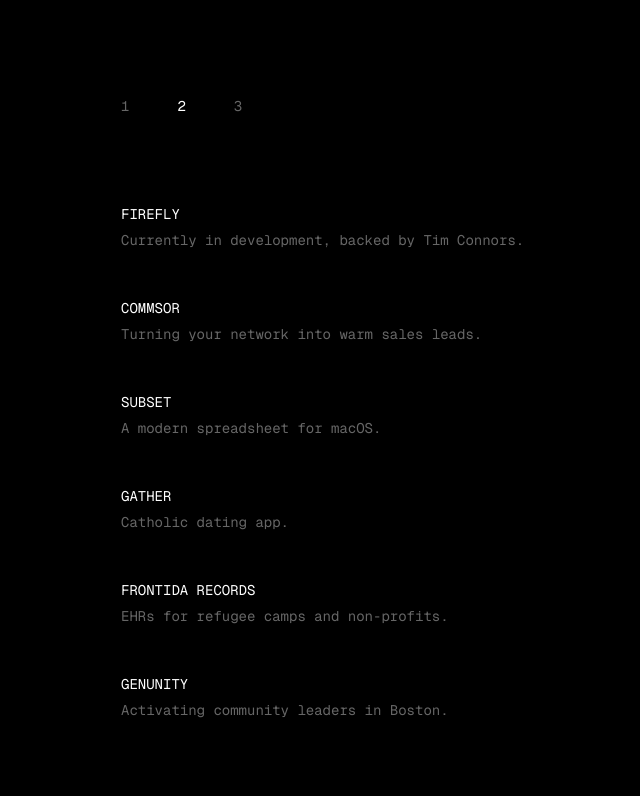
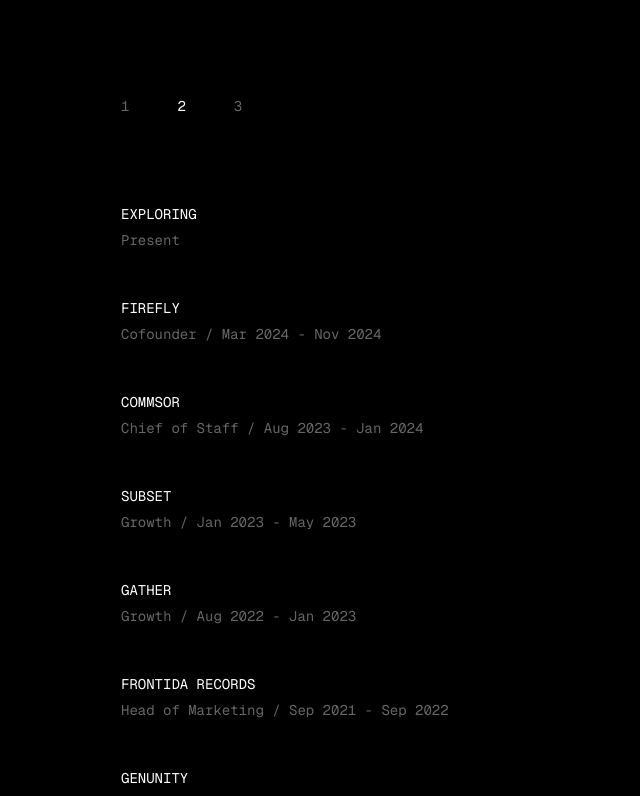
Before and after one commit to ChristianMSurya/christian, a Next.js app: page /work in a window 1280 px wide. Shown: the top 796 px of the page, without its empty margins (119-759 px from the left). Built offline with nearby package versions, Linux system fonts and the light colour scheme.

Commit message:
work page edits

```diff
--- a/src/app/work/page.tsx
+++ b/src/app/work/page.tsx
@@ -1,37 +1,50 @@
 'use client';
 import Footer from "@/components/footer";
 import { ArrowUpRight } from "lucide-react";
+import Link from 'next/link';
 
 export default function Work() {
   const projects = [
     {
+      name: "EXPLORING",
+      details: "Present",
+      description: "",
+      link: "/writing"
+    },
+    {
       name: "FIREFLY",
-      description: "Currently in development, backed by Tim Connors.",
+      details: "Cofounder / Mar 2024 - Nov 2024",
+      description: "",
       link: "https://www.tryfirefly.ai"
     },
     {
       name: "COMMSOR",
-      description: "Turning your network into warm sales leads.",
+      details: "Chief of Staff / Aug 2023 - Jan 2024",
+      description: "",
       link: "https://www.commsor.com"
     },
     {
       name: "SUBSET",
-      description: "A modern spreadsheet for macOS.",
+      details: "Growth / Jan 2023 - May 2023",
+      description: "",
       link: "https://subset.so"
     },
     {
       name: "GATHER",
-      description: "Catholic dating app.",
+      details: "Growth / Aug 2022 - Jan 2023",
+      description: "",
       link: "https://www.linkedin.com/company/comegather/"
     },
     {
       name: "FRONTIDA RECORDS",
-      description: "EHRs for refugee camps and non-profits.",
+      details: "Head of Marketing / Sep 2021 - Sep 2022",
+      description: "",
       link: "https://www.frontidarecords.org"
     },
     {
       name: "GENUNITY",
-      description: "Activating community leaders in Boston.",
+      details: "Generalist / Sep 2021 - Aug 2022",
+      description: "",
       link: "https://genunity.org"
     }
   ];
@@ -41,6 +54,7 @@
         <div className="flex flex-col w-full min-h-[50vh] mt-10 scroll-smooth items-start justify-center animate-fade-in relative">
             <div className="flex flex-col gap-12 overflow-y-auto max-h-full">
                 {projects.map((project, index) => (
+                project.link.startsWith('http') ? (
                     <a
                         href={project.link}
                         target="_blank"
@@ -53,9 +67,24 @@
                           <h2 className="text-sm">{project.name}</h2>
                           <ArrowUpRight className="h-3 w-3 opacity-0 group-hover:opacity-100 transition group-hover:translate-y-[-2px] group-hover:translate-x-[2px] duration-300 ease-in-out" />
                         </div>
-                    <p className="text-sm opacity-40">{project.description}</p>
-
+                        <p className="text-sm opacity-40">{project.details}</p>
+                        {/* <p className="text-sm opacity-40 mt-2">{project.description}</p> */}
                     </a>
+                ) : (
+                    <Link
+                        href={project.link}
+                        key={index}
+                        className="flex flex-col gap-1 waterfall-item group cursor-pointer gap-[6px]"
+                        style={{ animationDelay: `${index * 70}ms` }}
+                    >
+                        <div className="flex flex-row items-start">
+                            <h2 className="text-sm">{project.name}</h2>
+                            <ArrowUpRight className="h-3 w-3 opacity-0 group-hover:opacity-100 transition group-hover:translate-y-[-2px] group-hover:translate-x-[2px] duration-300 ease-in-out" />
+                        </div>
+                        <p className="text-sm opacity-40">{project.details}</p>
+                        {/* <p className="text-sm opacity-40 mt-2">{project.description}</p> */}
+                    </Link>
+                )
                 ))}
             </div>
         </div>
```
Lines whose indentation alone changed are shown as unchanged.
